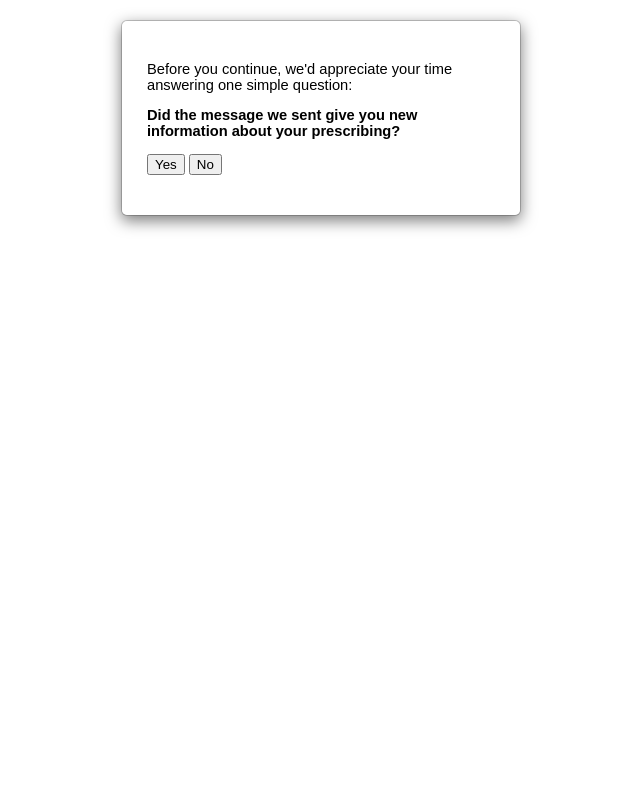
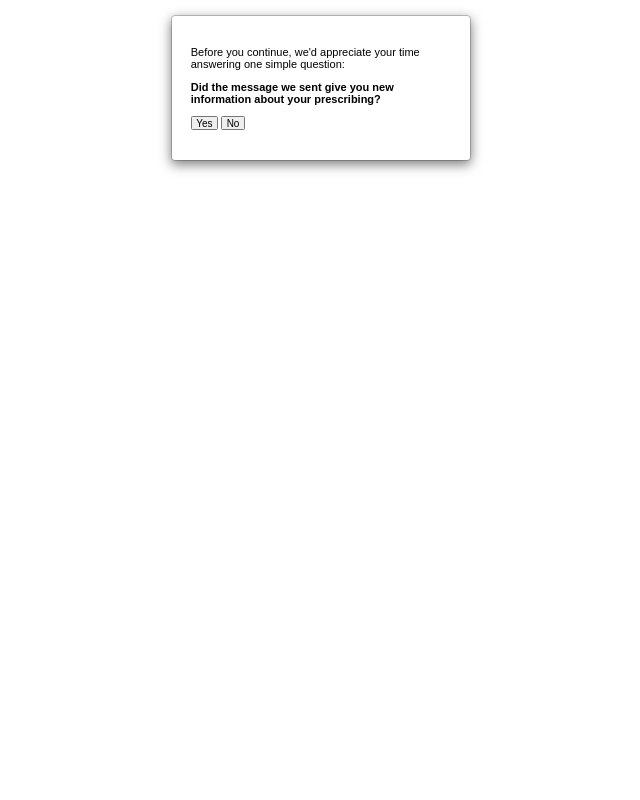
Before and after one commit to ebmdatalab/nimodipine-rct, a Django app: template antibioticsrct/antibioticsrct/templates/questionnaire.html in a window 1280 px wide. Shown: the whole page, without its empty margins (319-959 px from the left). Run offline with Django 3.2, Linux system fonts and the light colour scheme; the template is opened without the code that fills it: most values are stand-ins (such as "Sample title", 1, 10 or a date in 2020); data that the repository does not hold is empty; parts of the project's set-up code (start-up, migrations or seed data) failed here and were passed over.

Commit message:
Compensate for DPI settings in live env
Fixes #34

```diff
--- a/antibioticsrct/antibioticsrct/templates/_base.html
+++ b/antibioticsrct/antibioticsrct/templates/_base.html
@@ -7,7 +7,9 @@
     @page {
      size: A4
     }
-
+    body {
+     zoom: 0.75;  // See https://github.com/ebmdatalab/antibiotics-rct/issues/34
+    }
     body, p, td {
       font-family: sans-serif;
       font-size: 11pt;
```
